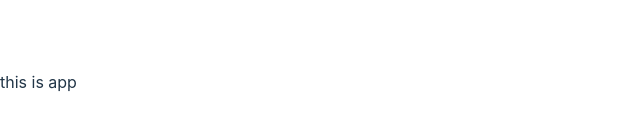
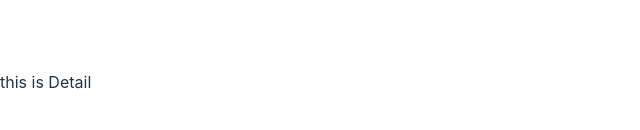
Before and after one commit to archiecheng/React-Ts-Geek-Mobile, a React (Vite) app: page /detail in a window 1280 px wide. Shown: the part 318-448 px from the top of the page, without its empty margins (0-640 px from the left). Built offline with nearby package versions, Linux system fonts and the light colour scheme.

Commit message:
路由配置

```diff
--- a/package.json
+++ b/package.json
@@ -10,8 +10,10 @@
     "preview": "vite preview"
   },
   "dependencies": {
+    "antd-mobile": "^5.34.0",
     "react": "^18.2.0",
-    "react-dom": "^18.2.0"
+    "react-dom": "^18.2.0",
+    "react-router-dom": "^6.22.0"
   },
   "devDependencies": {
     "@types/react": "^18.2.55",
--- a/src/App.tsx
+++ b/src/App.tsx
@@ -1,5 +1,6 @@
+import { Button } from 'antd-mobile'
 const App = () => {
-  return <div>this is app</div>
+  return <div>this is app<Button color='success'>click me</Button></div>
 }
 
 export default App
--- /dev/null
+++ b/src/pages/Detail/index.tsx
@@ -0,0 +1,5 @@
+const Detail = () => {
+    return <div>this is Detail</div>
+}
+
+export default Detail
--- /dev/null
+++ b/src/pages/Home/index.tsx
@@ -0,0 +1,5 @@
+const Home = () => {
+    return <div>this is Home</div>
+}
+
+export default Home
--- /dev/null
+++ b/src/router/index.tsx
@@ -0,0 +1,15 @@
+import { createBrowserRouter } from 'react-router-dom'
+import Home from '../pages/Home'
+import Detail from '../pages/Detail'
+const router = createBrowserRouter([
+    {
+        path:'/',
+        element:<Home />
+    },
+    {
+        path:'/detail',
+        element:<Detail />
+    },
+])
+
+export { router }
```
Also changed, not shown: src/main.tsx (+4 -3 lines), 1 other file (tests, documents, lock files or other folders).
